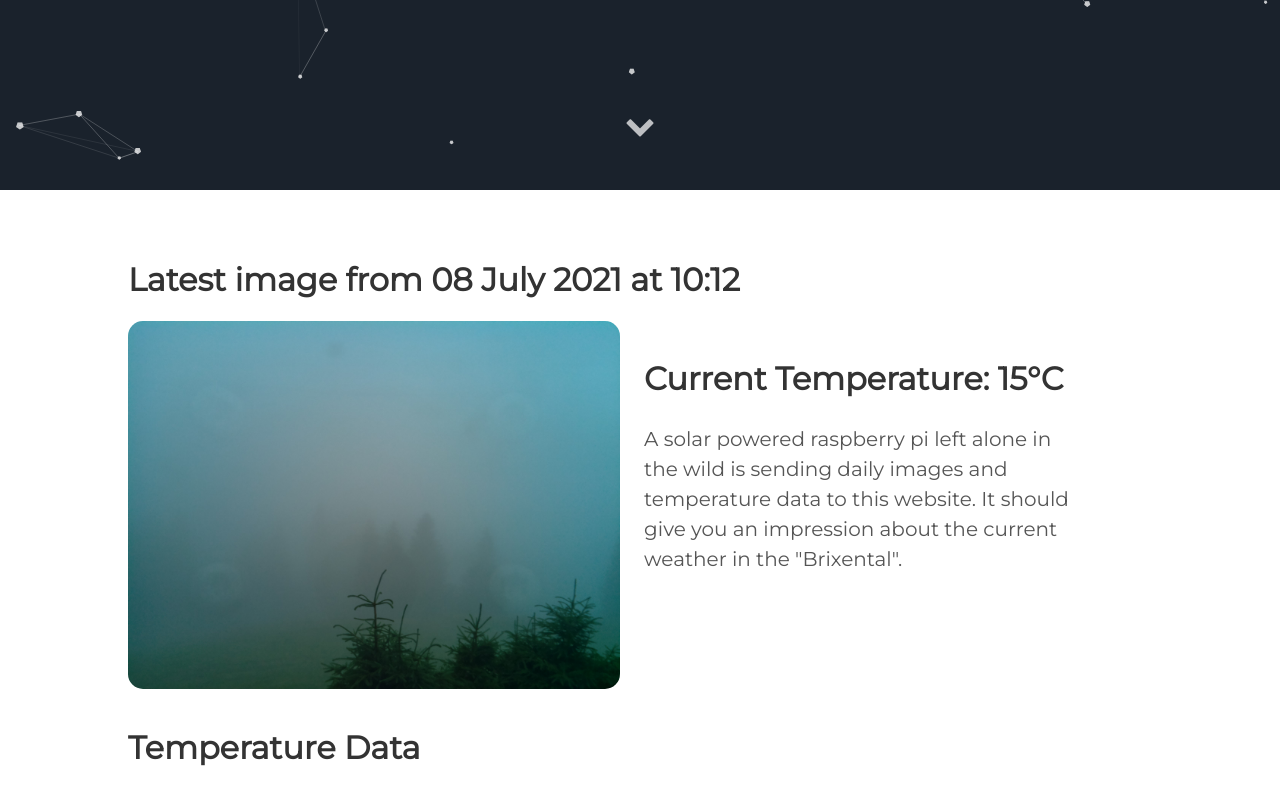
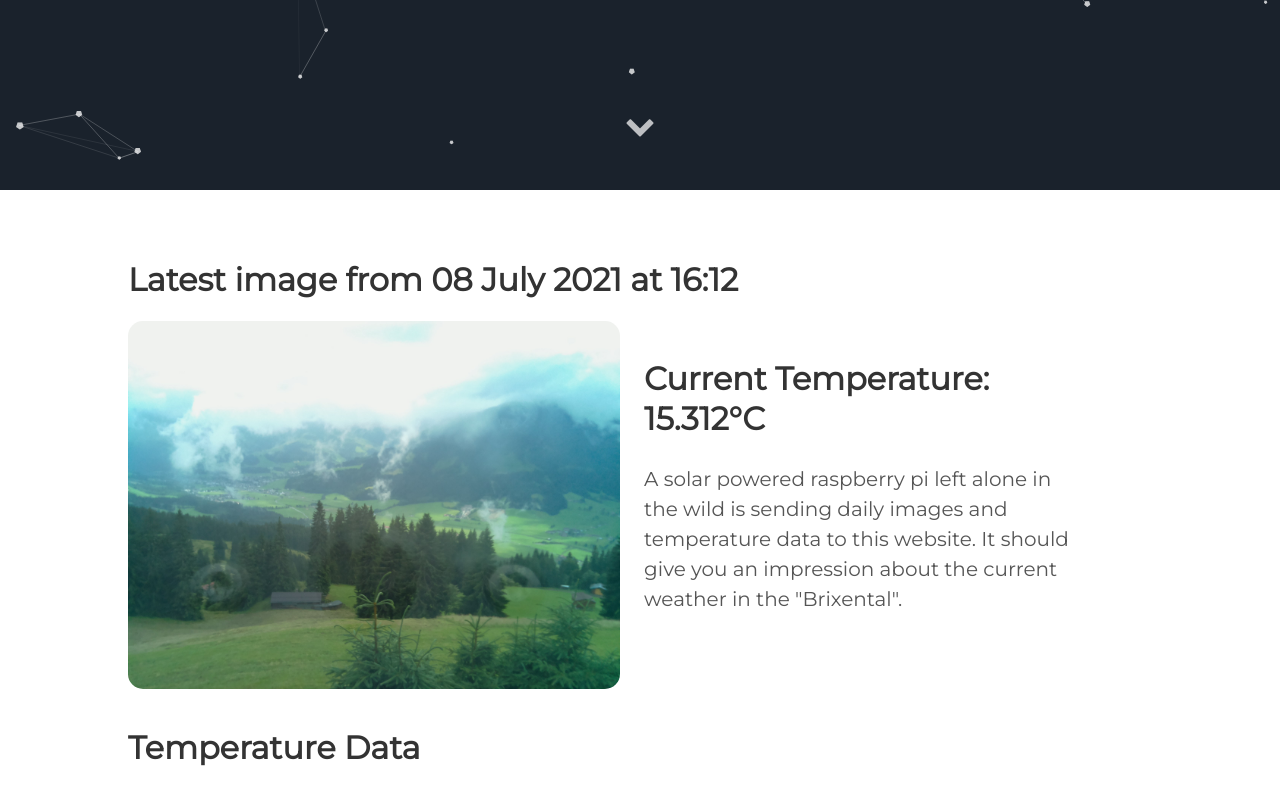
Before and after one commit to vektorious/vektorious.github.io, a Jekyll site: the page built from resources/huette.md, in a window 1280 px wide and 900 px high, scrolled down 710 px. Shown: the top 805 px of the window. Built offline with Jekyll 4.4.1, drawn with Linux system fonts in a browser that asks for light colours.

Commit message:
I'm a bot beep boop

```diff
--- a/resources/huette.md
+++ b/resources/huette.md
@@ -6,13 +6,13 @@ image: '/assets/img/'
 description: 'Live image from the Austrian alps'
 twitter_text: ' '
 ---
-## Latest image from 08 July 2021 at 10:12
+## Latest image from 08 July 2021 at 16:12
 <div class="huette">
   <div class="huette-image">
     <img src="{{ "/assets/img/huette.jpg" | prepend: site.baseurl }}">
   </div>
   <div class="huette-text">
-        <h2>Current Temperature: 15°C</h2>
+        <h2>Current Temperature: 15.312°C</h2>
         <p>A solar powered raspberry pi left alone in the wild is sending daily images and temperature data to this website. It should give you an impression about the current weather in the "Brixental".</p>
 
   </div>
```
Also changed, not shown: rpi-script/2021-07-08_161037.txt (renamed from rpi-script/2021-07-08_101036.txt, +6 -5 lines), rpi-script/huette.md (+2 -2 lines), assets/img/huette.jpg, assets/img/temp_plot.png, rpi-script/temp_plot.png, 1 other file.
